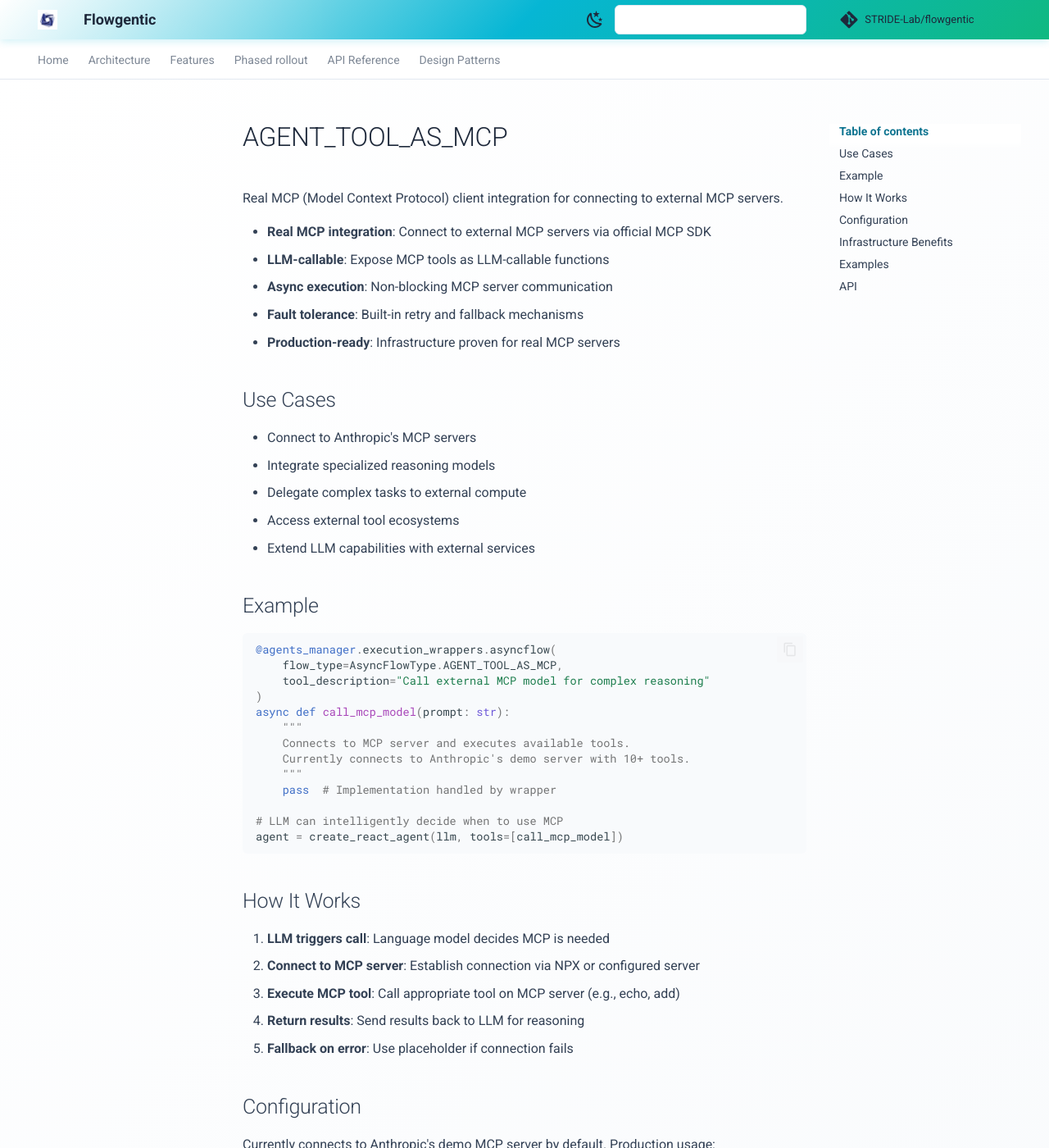
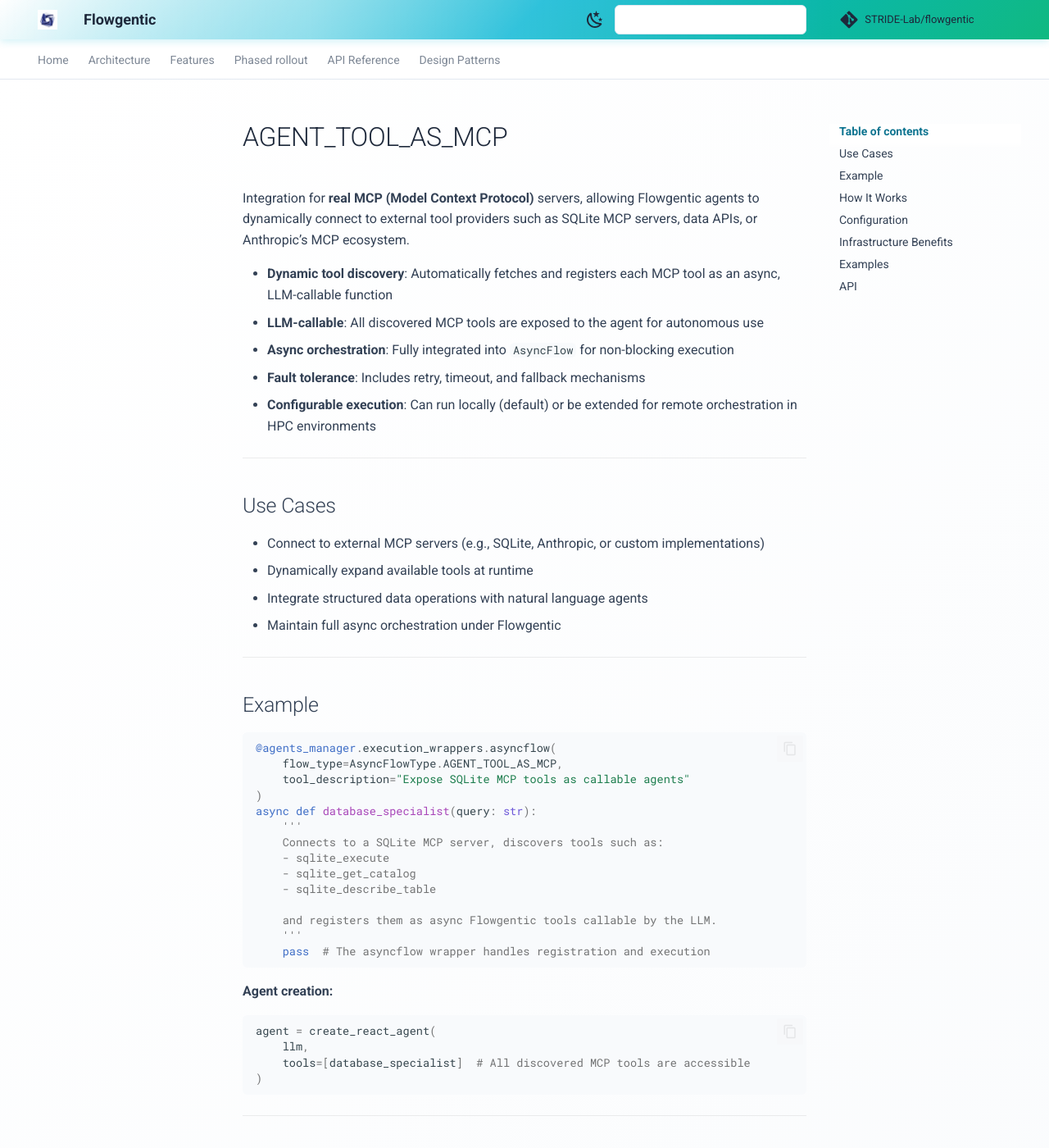
Before and after one commit to stride-research/flowgentic, an MkDocs documentation site: the page built from docs/features/agent-tool-as-mcp.md, in a window 1280 px wide and 1400 px high. Shown: the whole window at 82% size. Built offline with MkDocs 1.6.1 and Material for MkDocs 9.7.7, drawn with Linux system fonts in a browser that asks for light colours; comment, search, counter and statistics services are not loaded; some of the changed text lies outside the part shown.

Commit message:
Updated docs for mcp

````diff
--- a/docs/features/agent-tool-as-mcp.md
+++ b/docs/features/agent-tool-as-mcp.md
@@ -1,69 +1,101 @@
 # AGENT_TOOL_AS_MCP
 
-Real MCP (Model Context Protocol) client integration for connecting to external MCP servers.
+Integration for **real MCP (Model Context Protocol)** servers, allowing Flowgentic agents to dynamically connect to external tool providers such as SQLite MCP servers, data APIs, or Anthropic’s MCP ecosystem.
 
-- **Real MCP integration**: Connect to external MCP servers via official MCP SDK
-- **LLM-callable**: Expose MCP tools as LLM-callable functions
-- **Async execution**: Non-blocking MCP server communication
-- **Fault tolerance**: Built-in retry and fallback mechanisms
-- **Production-ready**: Infrastructure proven for real MCP servers
+- **Dynamic tool discovery**: Automatically fetches and registers each MCP tool as an async, LLM-callable function
+- **LLM-callable**: All discovered MCP tools are exposed to the agent for autonomous use
+- **Async orchestration**: Fully integrated into `AsyncFlow` for non-blocking execution
+- **Fault tolerance**: Includes retry, timeout, and fallback mechanisms
+- **Configurable execution**: Can run locally (default) or be extended for remote orchestration in HPC environments
+
+---
 
 ## Use Cases
 
-- Connect to Anthropic's MCP servers
-- Integrate specialized reasoning models
-- Delegate complex tasks to external compute
-- Access external tool ecosystems
-- Extend LLM capabilities with external services
+- Connect to external MCP servers (e.g., SQLite, Anthropic, or custom implementations)
+- Dynamically expand available tools at runtime
+- Integrate structured data operations with natural language agents
+- Maintain full async orchestration under Flowgentic
+
+---
 
 ## Example
+
 ```python
 @agents_manager.execution_wrappers.asyncflow(
     flow_type=AsyncFlowType.AGENT_TOOL_AS_MCP,
-    tool_description="Call external MCP model for complex reasoning"
+    tool_description="Expose SQLite MCP tools as callable agents"
 )
-async def call_mcp_model(prompt: str):
-    """
-    Connects to MCP server and executes available tools.
-    Currently connects to Anthropic's demo server with 10+ tools.
-    """
-    pass  # Implementation handled by wrapper
+async def database_specialist(query: str):
+    '''
+    Connects to a SQLite MCP server, discovers tools such as:
+    - sqlite_execute
+    - sqlite_get_catalog
+    - sqlite_describe_table
 
-# LLM can intelligently decide when to use MCP
-agent = create_react_agent(llm, tools=[call_mcp_model])
+    and registers them as async Flowgentic tools callable by the LLM.
+    '''
+    pass  # The asyncflow wrapper handles registration and execution
 ```
+
+**Agent creation:**
+```python
+agent = create_react_agent(
+    llm,
+    tools=[database_specialist]  # All discovered MCP tools are accessible
+)
+```
+
+---
 
 ## How It Works
 
-1. **LLM triggers call**: Language model decides MCP is needed
-2. **Connect to MCP server**: Establish connection via NPX or configured server
-3. **Execute MCP tool**: Call appropriate tool on MCP server (e.g., echo, add)
-4. **Return results**: Send results back to LLM for reasoning
-5. **Fallback on error**: Use placeholder if connection fails
+1. **Connection established:** The MCP client connects to the configured server (e.g., SQLite MCP).
+2. **Tool discovery:** The wrapper fetches all available tools dynamically via the MCP SDK.
+3. **Async wrapping:** Each tool is registered as an `AsyncFlow`-managed task with retry and timeout logic.
+4. **Agent orchestration:** The LLM can call any MCP-discovered tool directly in context.
+5. **Result handling:** Tool outputs are streamed back into the reasoning flow.
+
+---
 
 ## Configuration
 
-Currently connects to Anthropic's demo MCP server by default. Production usage:
+Default configuration uses a **local MCP server** with stdio transport:
 ```python
-# Configure custom MCP server
 @agents_manager.execution_wrappers.asyncflow(
     flow_type=AsyncFlowType.AGENT_TOOL_AS_MCP,
-    mcp_server_script="npx",
-    mcp_server_args=["-y", "@your-org/mcp-server"]
+    mcp_server_script="python",
+    mcp_server_args=["-m", "mcp.server.sqlite"]
 )
 ```
 
+Optional parameters allow future remote deployment:
+```python
+@agents_manager.execution_wrappers.asyncflow(
+    flow_type=AsyncFlowType.AGENT_TOOL_AS_MCP,
+    local_execution=False,  # Future remote orchestration support
+    mcp_server_uri="https://mcp.yourorg.net"
+)
+```
+
+---
+
 ## Infrastructure Benefits
 
-- **Proven async execution**: Runs through AsyncFlow with full retry/fault tolerance
-- **Non-blocking**: Doesn't block other agent operations
-- **Scalable**: Ready for production MCP deployments
-- **Observable**: Full telemetry and introspection
+- **Truly async:** Uses Radical AsyncFlow for concurrent execution
+- **Resilient:** Retry, timeout, and exception handling built-in
+- **Observable:** Integrated with Flowgentic telemetry for tracing and debugging
+- **Composable:** Works seamlessly within other `AsyncFlowType` nodes
+
+---
 
 ## Examples
 
-- [MCP real client demo](https://github.com/stride-research/flowgentic/blob/main/examples/langgraph-integration/08-mcp-placeholder-example.py)
+- [MCP Sequential Example](https://github.com/stride-research/flowgentic/blob/main/examples/langgraph-integration/mcp/sequential/sales_analytics/main.py)
+- [MCP Toy Demo](https://github.com/stride-research/flowgentic/blob/main/examples/langgraph-integration/mcp/toy/toy-mcp-demo.py)
+
+---
 
 ## API
 
-Refer to the execution wrappers API: [API Reference](../../api/flowgentic/langGraph/execution_wrappers/)
+See [Flowgentic Execution Wrappers API](../../api/flowgentic/langGraph/execution_wrappers/) for details.
````
Also changed, not shown: examples/langgraph-integration/mcp/README.md (added, +99 -0 lines).
